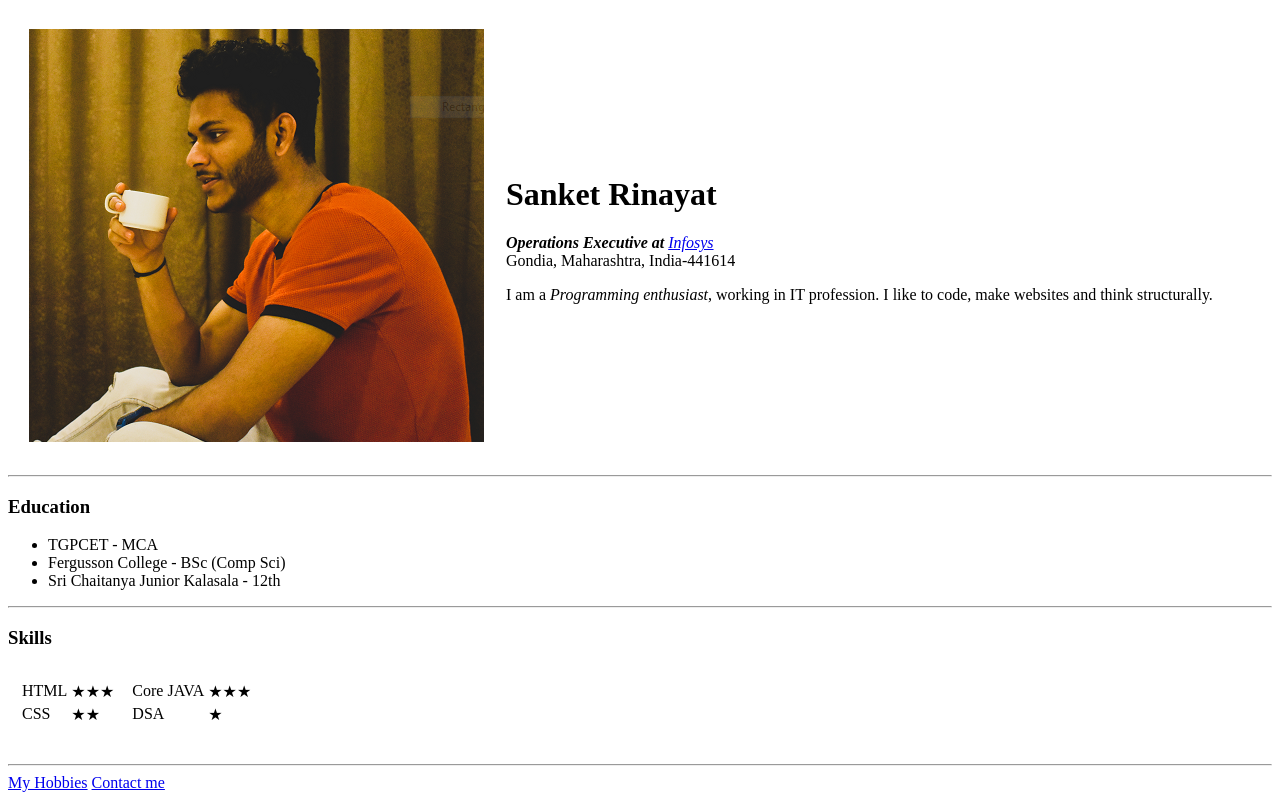
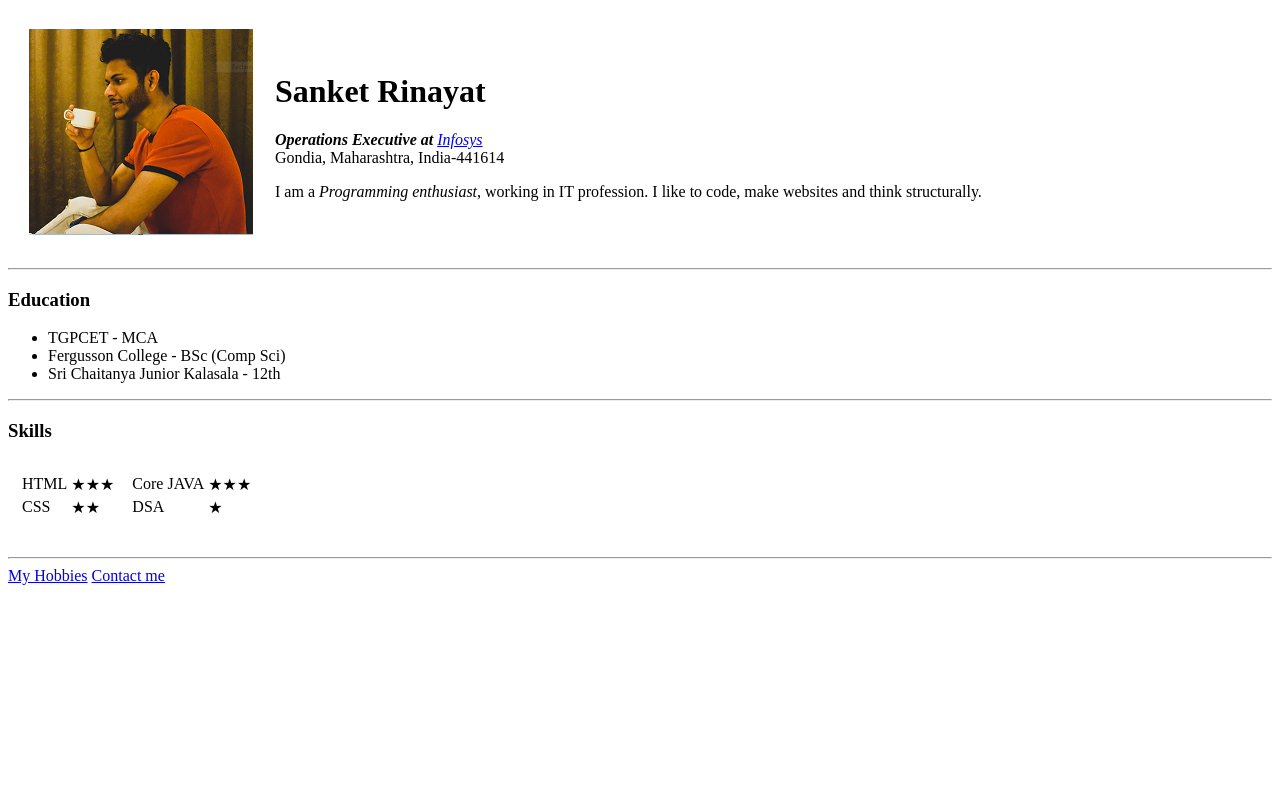
Before and after one commit to Sanket176/My-Profile, a plain HTML site: page index.html in a window 1280 px wide. Drawn offline with Linux system fonts and the light colour scheme.

Commit message:
changed url of image

```diff
--- a/index.html
+++ b/index.html
@@ -7,7 +7,7 @@
     <body>
         <table cellspacing="20">
             <tr>
-                <td><img src="images/PP1.PNG" alt="Sanket's profile picture"></td>
+                <td><img src="pic2.PNG" alt="Sanket's profile picture"></td>
                 <td><h1>Sanket Rinayat</h1>
                     <p><em><strong>Operations Executive at </strong><a href="https://www.infosys.com/">Infosys</a> </em><br>Gondia, Maharashtra, India-441614</p>
                     <p>I am a <em>Programming enthusiast</em>, working in IT profession. I like to code, make websites and think structurally.</p>
```
